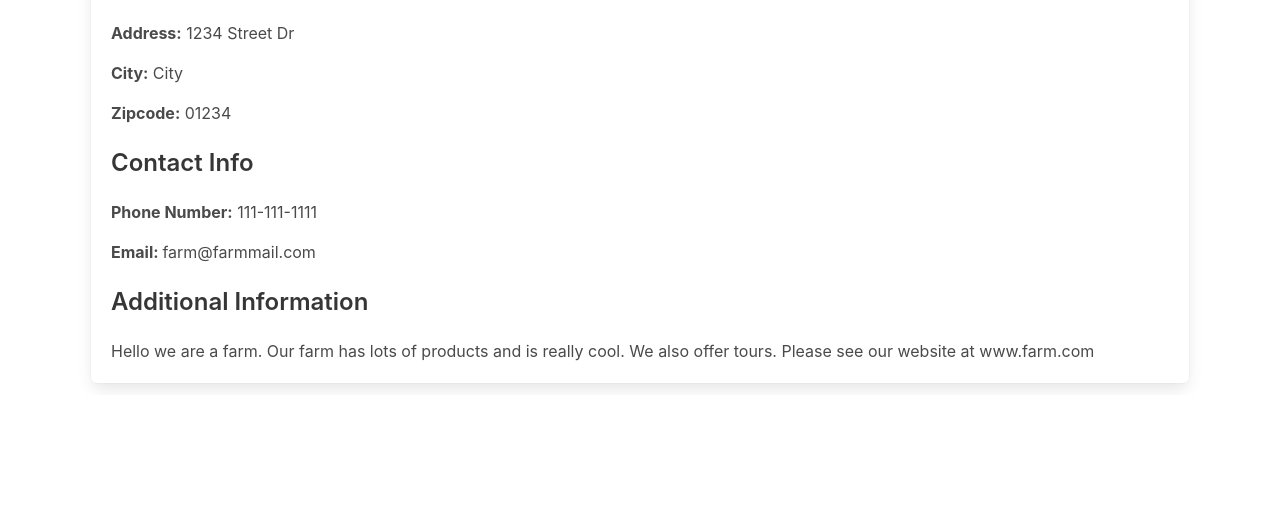
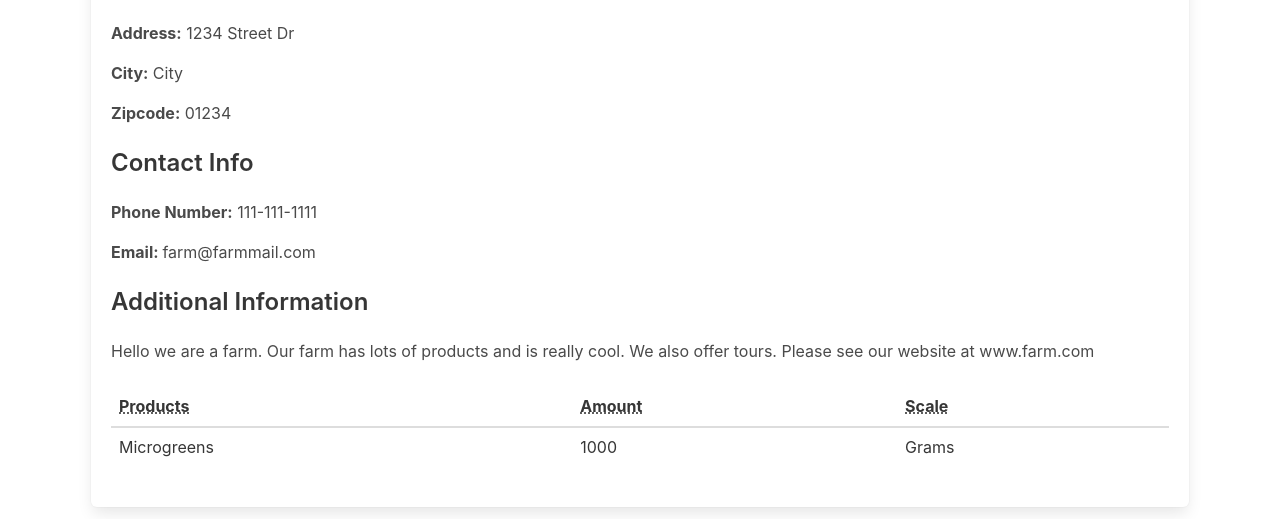
Before and after one commit to KamranDjourshari24/490DataTool, a website: page client/details_page.html in a window 1280 px wide. Shown: the part 697-1216 px from the top of the page. Before the commit the page ends 1092 px from the top, so only its background shows below. Drawn offline with nearby package versions, Linux system fonts and the light colour scheme.

Commit message:
Added table

```diff
--- a/client/details_page.html
+++ b/client/details_page.html
@@ -107,6 +107,24 @@
                 </div>
             </div>
 
+            <table class="table">
+                <thead>
+                  <tr>
+                    <th><abbr title="Products">Products</abbr></th>
+                    <th><abbr title="Amount">Amount</abbr></th>
+                    <th><abbr title="Scale">Scale</abbr></th>
+                  </tr>
+                </thead>
+                <tbody>
+                  <tr>
+                    <td>Microgreens</td>
+                    <td>1000</td>
+                    <td>Grams</td>
+                  </tr>
+
+                </tbody>
+              </table>
+
             </div>
         </div>
     </div>
```
